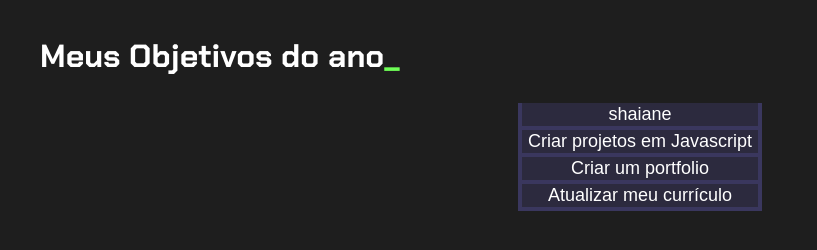
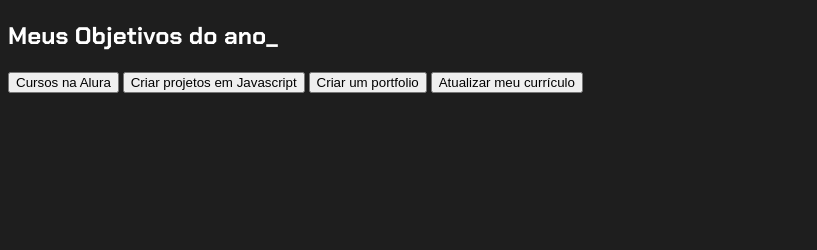
Before and after one commit to Shaihferreira/PROJETO-DE-VIDA, a plain HTML site: page index.html in a window 1280 px wide. Shown: the whole page, without its empty margins (0-817 px from the left). Drawn offline with Linux system fonts and the light colour scheme.

Commit message:
Add files via upload

```diff
--- a/index.html
+++ b/index.html
@@ -12,7 +12,7 @@
     <section class="conteudo-principal">
         <h2 class="titulo-principal">Meus Objetivos do ano<span>_</span></h2>
         <div class="botoes">
-            <button class="botao">shaiane</button>
+            <button class="botao">Cursos na Alura</button>
             <button class="botao">Criar projetos em Javascript</button>
             <button class="botao">Criar um portfolio</button>
             <button class="botao">Atualizar meu currículo</button>
--- a/style.css
+++ b/style.css
@@ -14,40 +14,3 @@ body {
     color: var(--branco);
     font-family: 'Chakra Petch', sans-serif;
 }
-
-
-.conteudo-principal{
-    display: flex;
-    flex-direction: column;
-    justify-content: center;
-    align-items: center;
-    max-width: 1200px;
-    width: 100%;
-    margin: 0 auto;
-}
-
-.titulo-principal{
-    text-align: left;
-    width: 100%;
-    font-size: 32px;
-}
-
-.titulo-principal span{
-    color: var(--verde);
-}
-
-.botao{
-    font-family: 'Crakra Petch', sans-serif;
-    background-color: var(--botao-inativo);
-    color: var(--branco);
-    display: flex;
-    justify-content: center;
-    padding: len;
-    font-size: 18px;
-    align-items: center;
-    width: 100%;
-    border-bottom: 4px solid var(--botao-ativo);
-    border-left: 4px solid var(--botao-ativo);
-    border-right: 4px solid var(--botao-ativo);
-    border-top: none;
-}
```
